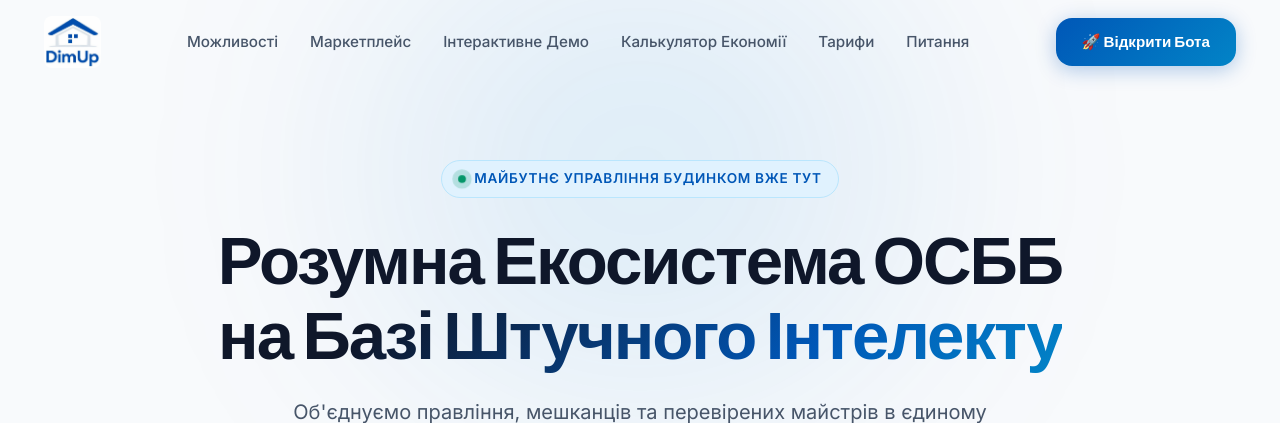
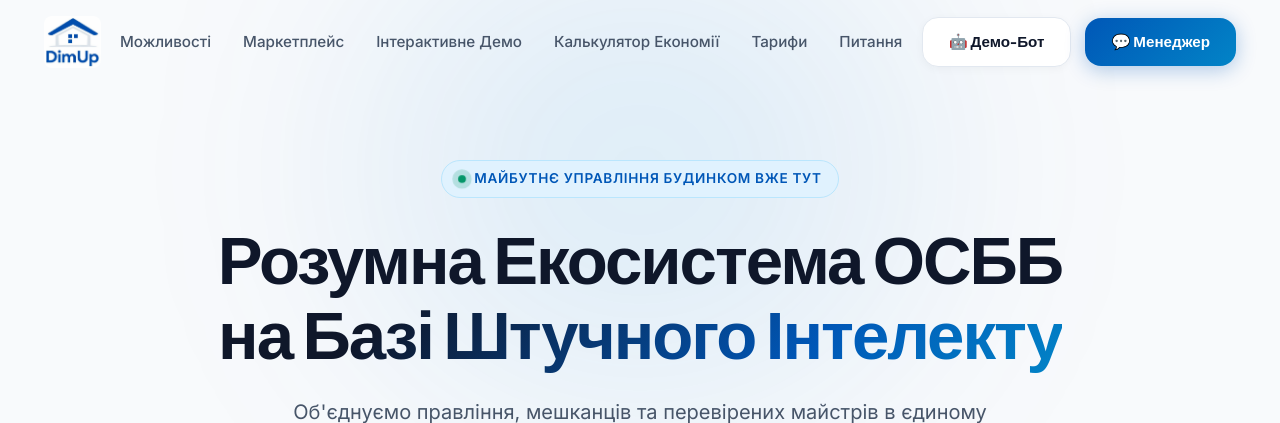
Before and after one commit to jast48/dimup-osbb, a FastAPI app: page / in a window 1280 px wide; the page is wider, and only the part inside the window is pictured. Shown: the top 423 px of that part. Run offline with FastAPI, Linux system fonts and the light colour scheme; parts of the project's set-up code (start-up, migrations or seed data) failed here and were passed over.

Commit message:
Link all connect buttons and pricing CTAs to manager telegram @managerAndrii with prefilled context

```diff
--- a/app/webapp/templates/landing.html
+++ b/app/webapp/templates/landing.html
@@ -37,8 +37,11 @@
       </ul>
 
       <div class="nav-actions">
-        <a href="https://t.me/me_DimUp_bot" target="_blank" class="btn btn-primary">
-          <span>🚀 Відкрити Бота</span>
+        <a href="https://t.me/me_DimUp_bot" target="_blank" class="btn btn-glass">
+          <span>🤖 Демо-Бот</span>
+        </a>
+        <a href="https://t.me/managerAndrii" target="_blank" class="btn btn-primary">
+          <span>💬 Менеджер</span>
         </a>
       </div>
     </div>
@@ -62,10 +65,10 @@
       </p>
 
       <div class="hero-cta-group">
-        <a href="https://t.me/me_DimUp_bot" target="_blank" class="btn btn-primary btn-lg">
+        <a href="https://t.me/managerAndrii?text=Вітаю!%20Хочу%20підключити%20наш%20будинок%20до%20DimUp" target="_blank" class="btn btn-primary btn-lg">
           <span>⚡️ Підключити Свій Будинок</span>
         </a>
-        <a href="#simulator" class="btn btn-glass btn-lg">
+        <a href="https://t.me/me_DimUp_bot" target="_blank" class="btn btn-glass btn-lg">
           <span>🎮 Спробувати Демо-бота</span>
         </a>
       </div>
@@ -429,7 +432,7 @@
             <li><span>✓</span> Сповіщення та новини</li>
           </ul>
 
-          <a href="https://t.me/me_DimUp_bot" target="_blank" class="btn btn-glass">Обрати Старт</a>
+          <a href="https://t.me/managerAndrii?text=Вітаю!%20Хочу%20підключити%20ОСББ%20по%20тарифу%20СТАРТ" target="_blank" class="btn btn-glass">Обрати Старт</a>
         </div>
 
         <!-- Tier 2 (Featured) -->
@@ -450,7 +453,7 @@
             <li><span>✓</span> 🗳 <b>Опитування за площею (кворум)</b></li>
           </ul>
 
-          <a href="https://t.me/me_DimUp_bot" target="_blank" class="btn btn-primary">Підключити Профі</a>
+          <a href="https://t.me/managerAndrii?text=Вітаю!%20Хочу%20підключити%20ОСББ%20по%20тарифу%20ПРОФІ%20AI" target="_blank" class="btn btn-primary">Підключити Профі</a>
         </div>
 
         <!-- Tier 3 -->
@@ -469,7 +472,7 @@
             <li><span>✓</span> Брендування під ваш ЖК</li>
           </ul>
 
-          <a href="https://t.me/me_DimUp_bot" target="_blank" class="btn btn-glow-purple">Зв'язатися з нами</a>
+          <a href="https://t.me/managerAndrii?text=Вітаю!%20Цікавить%20тариф%20МЕГАПОЛІС%20для%20нашого%20ЖК" target="_blank" class="btn btn-glow-purple">Зв'язатися з нами</a>
         </div>
       </div>
     </div>
@@ -542,10 +545,15 @@
     <div class="container">
       <div class="cta-banner">
         <h2 class="cta-title">Готові Перевести Свій Будинок <br><span class="gradient-text">у Цифрову Епоху?</span></h2>
-        <p class="cta-desc">Запустіть безкоштовний 14-денний тестовий період вже сьогодні або зв'яжіться з нашими експертами для персональної презентації.</p>
-        <a href="https://t.me/me_DimUp_bot" target="_blank" class="btn btn-primary btn-lg">
-          <span>🚀 Запустити DimUp Зараз</span>
-        </a>
+        <p class="cta-desc">Запустіть безкоштовний 14-денний тестовий період вже сьогодні або зв'яжіться з нашим менеджером для персональної презентації.</p>
+        <div style="display: flex; gap: 16px; justify-content: center; flex-wrap: wrap;">
+          <a href="https://t.me/managerAndrii?text=Вітаю!%20Хочу%20підключити%20наш%20будинок%20до%20DimUp" target="_blank" class="btn btn-primary btn-lg">
+            <span>💬 Підключити Через Менеджера</span>
+          </a>
+          <a href="https://t.me/me_DimUp_bot" target="_blank" class="btn btn-glass btn-lg">
+            <span>🤖 Спробувати Демо-Бота</span>
+          </a>
+        </div>
       </div>
     </div>
   </section>
@@ -557,8 +565,9 @@
         <a href="#" class="logo-wrap">
           <img src="/static/images/logo.png" alt="DimUp AI Logo" class="brand-logo-img">
         </a>
-        <div style="display: flex; gap: 20px;">
-          <a href="https://t.me/me_DimUp_bot" target="_blank" class="nav-link">Telegram Бот</a>
+        <div style="display: flex; gap: 24px; flex-wrap: wrap; align-items: center;">
+          <a href="https://t.me/managerAndrii" target="_blank" class="nav-link" style="color: var(--primary); font-weight: 600;">💬 Менеджер: @managerAndrii</a>
+          <a href="https://t.me/me_DimUp_bot" target="_blank" class="nav-link">🤖 Telegram Бот</a>
           <a href="#features" class="nav-link">Функції</a>
           <a href="#pricing" class="nav-link">Тарифи</a>
         </div>
```
